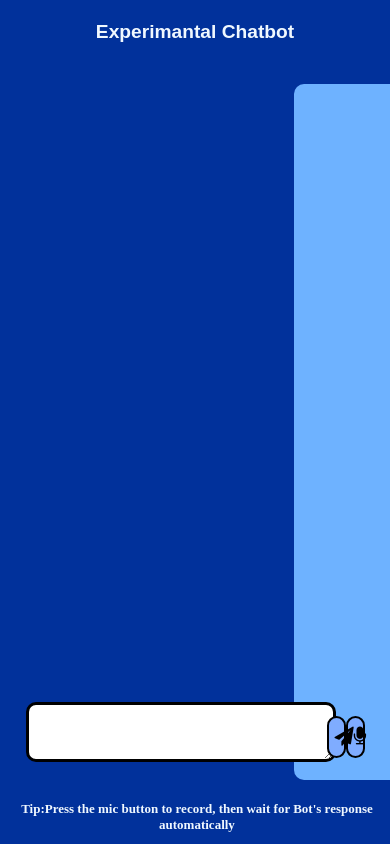
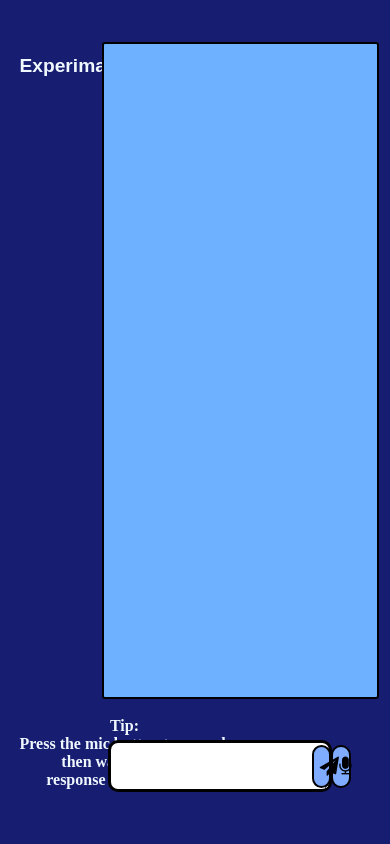
Before and after one commit to SaiFUllaH-KhaN1/flaskLLMEXP, a Flask app: template templates/index.html in a window 390 px wide. Run offline with Flask 3, Linux system fonts and the light colour scheme; the template is opened without the code that fills it, so the values that code supplies are empty.

Commit message:
Update main.css

```diff
--- a/static/css/main.css
+++ b/static/css/main.css
@@ -1,30 +1,45 @@
 
+body{align-items: center; justify-content: center; text-align: center; background-color: rgb(23, 29, 112);}
 
-body{display: flex; flex-direction:row ; align-items: center; justify-content: center; background-color: rgb(1, 49, 155); text-align: center;}
+/* Create two equal columns that floats next to each other */
+.column {
+    float: left;
+  }
+.left{
+    width:25%;
+}
+
+.right{
+    width:75%;
+    overflow: hidden; /* Clear floats inside the container */
+}
+
+h1{position: absolute; left: 5%;top: 5%; color: aliceblue; font-size: larger; align-items: center;font-family:Arial;}
+h2{position: absolute; left: 5%;bottom: 5% ;color: aliceblue; font-size: medium; align-items: center;}
+
 form {
     display: flex;
     flex-direction:row;
     align-items:self-end;
 }
+
 p{color: rgb(0, 0, 0); font-family: 'Times New Roman';font-size: 1.3em; margin: 10px;}
 #p2{color: red; background-color:aliceblue;text-align: center;top: 50%; left: 50%;}
-h1{color: aliceblue; font-size: larger; align-items: center;font-family:Arial;}
-h2{position: fixed; bottom: 0; right: 4%;color: aliceblue; font-size: medium; align-items: center;}
 
-#chat-container{position: fixed; top: 8%;border: 2px black; border-radius: 10px;
-margin-bottom: 10px ; width: 60%;height: 75%; overflow-y:auto; padding: 10px; font-family: 'Times New Roman';text-align: justify;
-background-color: rgb(110, 178, 255); font-size: 1.3em;}
 
-textarea{position: fixed;
-bottom: 14.5%; left:19%;
-margin-bottom: 10px ; width: 50%;height: 5%;margin: 10px;border: solid 3px black; border-radius: 10px;font-family: 'Times New Roman';text-align: center;
+#chat-container{position: absolute; top: 5%; border: 2px black; border-radius: 10px;
+margin-bottom: 10px ; width: 65%;height: 75%; overflow-y:auto; padding: 10px; font-family: 'Times New Roman';text-align: justify;
+background-color: rgb(110, 178, 255); font-size: 1.3em; border: solid 2px black; border-radius: 3px;}
+
+textarea{position: absolute;
+bottom: 5%; left:25%;
+margin-bottom: 10px ; width: 55%;height: 5%;margin: 10px;border: solid 3px black; border-radius: 10px;font-family: 'Times New Roman';text-align: center;
 font-size: 1.3em;}
 textarea:focus{border: solid 3px rgb(236, 201, 0); outline: none;}
 
 #generate,
 #record {
-    position: fixed;
-    bottom: 15%;
+    bottom: 5.5%;
     width: 50%;
     height: 5%;
     margin: 10px;
@@ -35,20 +50,22 @@ textarea:focus{border: solid 3px rgb(236, 201, 0); outline: none;}
     font-size: 1.2em;
 }
 
-#generate{right: 23.6%;background-color: rgb(127, 172, 255);color: rgb(0, 0, 0);width: 5%;}
+#generate{position: absolute;right: 12.5%;background-color: rgb(127, 172, 255);color: rgb(0, 0, 0);width: 5%;}
 #generate:hover{background-color:gold ; color:rgb(0, 0, 0);cursor: pointer; }
-#record{right: 18.7%; background-color: rgb(127, 172, 255);color: rgb(0, 0, 0);width: 5%;}
+#record{position: absolute;right: 7.5%; background-color: rgb(127, 172, 255);color: rgb(0, 0, 0);width: 5%;}
 #record:hover{background-color:gold ; color:rgb(0, 0, 0);cursor: pointer; }
 
 /* Media Query for smaller screens */
 @media only screen and (max-width: 1000px) {
+    h1 {
+        top: 5%;
+    }
     #chat-container {
-        width: 90%;
-        height: 80%;
-        top: 10%;
+        border: solid 2px black;
+        border-radius: 3px;
     }
 
-    textarea {
+    /*textarea {
         left: 4%;
         width: 77%;
         height: 6%;
@@ -71,8 +88,6 @@ textarea:focus{border: solid 3px rgb(236, 201, 0); outline: none;}
     left: 5%;
     color: aliceblue;
     font-size: small;
-    }
-    h2 br {
-        display: none; /* Hide <br> on smaller screens */
-    }
+    }*/
+
 }
```
